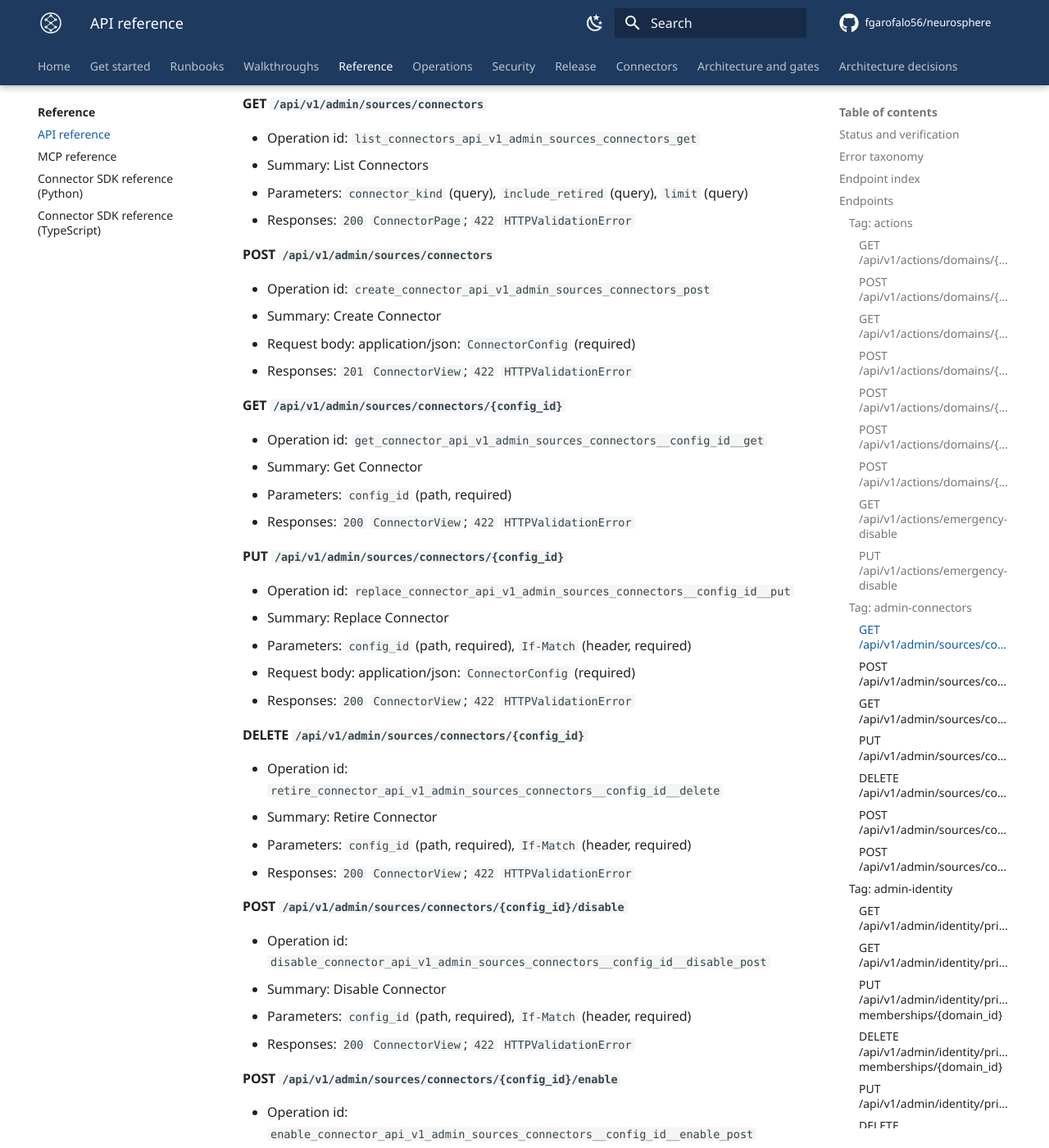
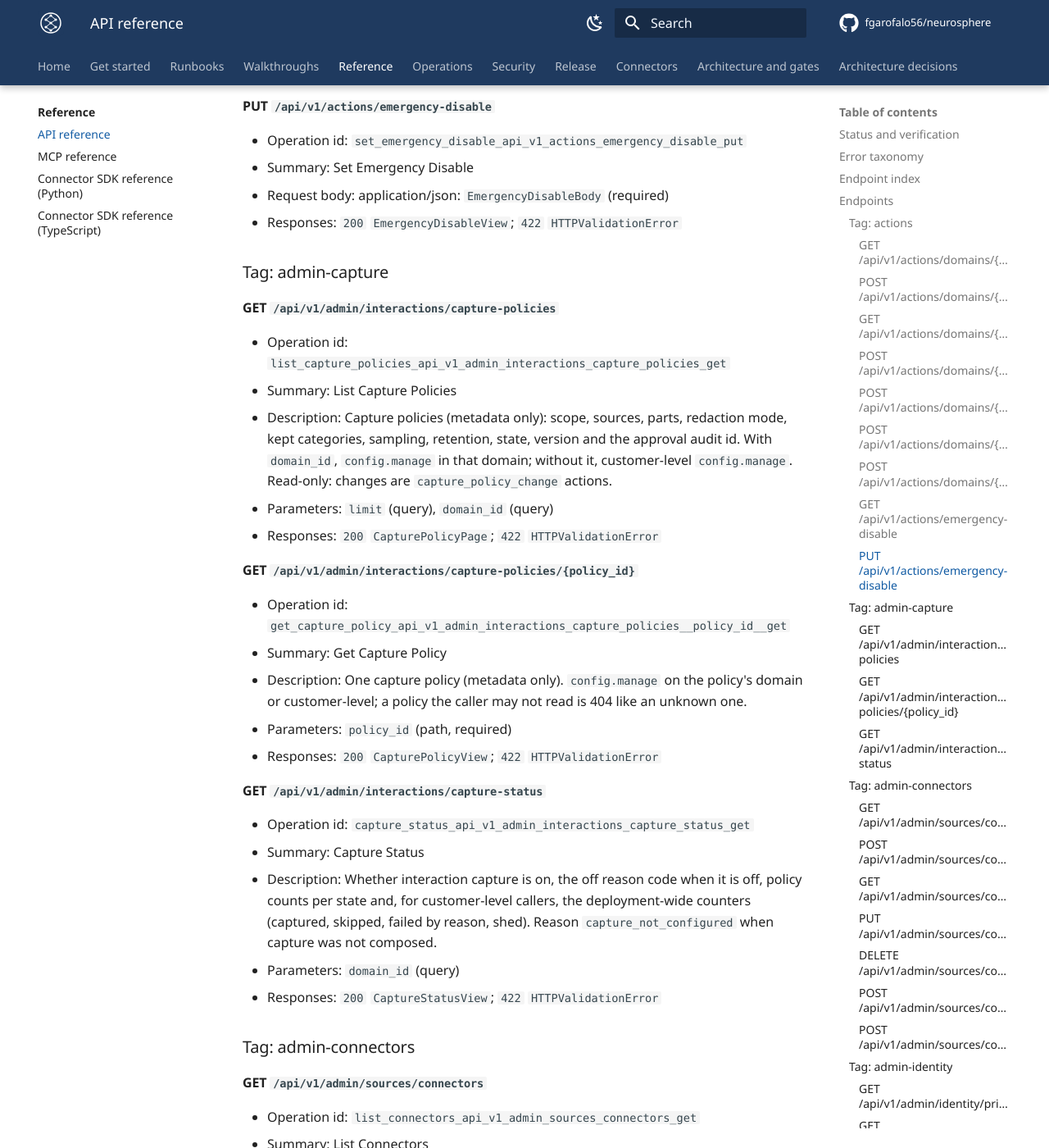
Before and after one commit to fgarofalo56/neurosphere, an MkDocs documentation site: the page built from docs/reference/api.md, in a window 1280 px wide and 1400 px high, scrolled down 24267 px. Shown: the whole window at 82% size. Built offline with MkDocs 1.6.1 and Material for MkDocs 9.7.7, drawn with Linux system fonts in a browser that asks for light colours; comment, search, counter and statistics services are not loaded; some of the changed text lies outside the part shown.

Commit message:
PRP-103 item 5: route inventories for /admin/capture, API reference regen
Route manifest, manifest count (59), mock-api registry, demo-audit
forbidden set, real-stack route entry, regenerated docs/reference.

Co-Authored-By: Claude Opus 5.5 <noreply@anthropic.com>

```diff
--- a/docs/reference/SOURCE_STAMP.json
+++ b/docs/reference/SOURCE_STAMP.json
@@ -1,5 +1,5 @@
 {
-  "generated": "2026-11-23",
-  "inputs_sha256": "b044fe0028a57022b5e86855bb5ba7cf728438100a4a65b76267f5634a4fa781",
-  "source_commit": "38c144fca6928972588cbc56d208702740a05520"
+  "generated": "2026-11-25",
+  "inputs_sha256": "b1d37d822c2bdcf448624da79d82518a180fc13d316766528486b78f274ceca0",
+  "source_commit": "ac6762a1a8295c6cc2ffb9e92583ecba3d42acdc"
 }
--- a/docs/reference/api.md
+++ b/docs/reference/api.md
@@ -43,6 +43,9 @@ Framework-level validation failures on some routes surface as the OpenAPI `HTTPV
 | actions | POST | `/api/v1/actions/domains/{domain}/intents/{intent_id}/validate` | Validate Intent |
 | actions | GET | `/api/v1/actions/emergency-disable` | Read Emergency Disable |
 | actions | PUT | `/api/v1/actions/emergency-disable` | Set Emergency Disable |
+| admin-capture | GET | `/api/v1/admin/interactions/capture-policies` | List Capture Policies |
+| admin-capture | GET | `/api/v1/admin/interactions/capture-policies/{policy_id}` | Get Capture Policy |
+| admin-capture | GET | `/api/v1/admin/interactions/capture-status` | Capture Status |
 | admin-connectors | GET | `/api/v1/admin/sources/connectors` | List Connectors |
 | admin-connectors | POST | `/api/v1/admin/sources/connectors` | Create Connector |
 | admin-connectors | GET | `/api/v1/admin/sources/connectors/{config_id}` | Get Connector |
@@ -328,6 +331,32 @@ Framework-level validation failures on some routes surface as the OpenAPI `HTTPV
 - Request body: application/json: `EmergencyDisableBody` (required)
 - Responses: `200` `EmergencyDisableView`; `422` `HTTPValidationError`
 
+### Tag: admin-capture
+
+#### GET `/api/v1/admin/interactions/capture-policies`
+
+- Operation id: `list_capture_policies_api_v1_admin_interactions_capture_policies_get`
+- Summary: List Capture Policies
+- Description: Capture policies (metadata only): scope, sources, parts, redaction mode, kept categories, sampling, retention, state, version and the approval audit id. With `domain_id`, `config.manage` in that domain; without it, customer-level `config.manage`. Read-only: changes are `capture_policy_change` actions.
+- Parameters: `limit` (query), `domain_id` (query)
+- Responses: `200` `CapturePolicyPage`; `422` `HTTPValidationError`
+
+#### GET `/api/v1/admin/interactions/capture-policies/{policy_id}`
+
+- Operation id: `get_capture_policy_api_v1_admin_interactions_capture_policies__policy_id__get`
+- Summary: Get Capture Policy
+- Description: One capture policy (metadata only). `config.manage` on the policy's domain or customer-level; a policy the caller may not read is 404 like an unknown one.
+- Parameters: `policy_id` (path, required)
+- Responses: `200` `CapturePolicyView`; `422` `HTTPValidationError`
+
+#### GET `/api/v1/admin/interactions/capture-status`
+
+- Operation id: `capture_status_api_v1_admin_interactions_capture_status_get`
+- Summary: Capture Status
+- Description: Whether interaction capture is on, the off reason code when it is off, policy counts per state and, for customer-level callers, the deployment-wide counters (captured, skipped, failed by reason, shed). Reason `capture_not_configured` when capture was not composed.
+- Parameters: `domain_id` (query)
+- Responses: `200` `CaptureStatusView`; `422` `HTTPValidationError`
+
 ### Tag: admin-connectors
 
 #### GET `/api/v1/admin/sources/connectors`
```
Also changed, not shown: other parts of docs/reference/api.md (+2 -2 lines), docs/reference/index.md (+2 -2 lines), docs/reference/mcp.md (+1 -1 lines), docs/reference/sdk-python.md (+1 -1 lines), docs/reference/sdk-ts.md (+1 -1 lines), 5 other files.
